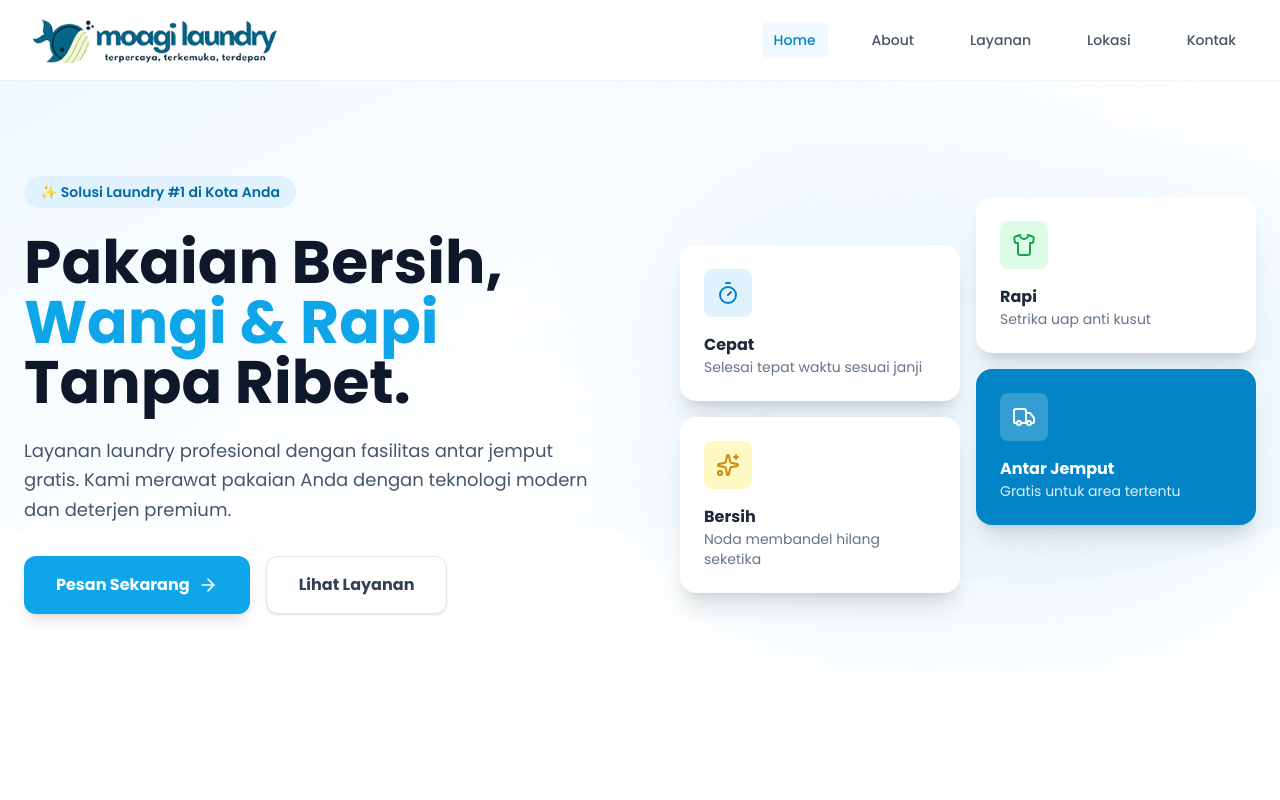
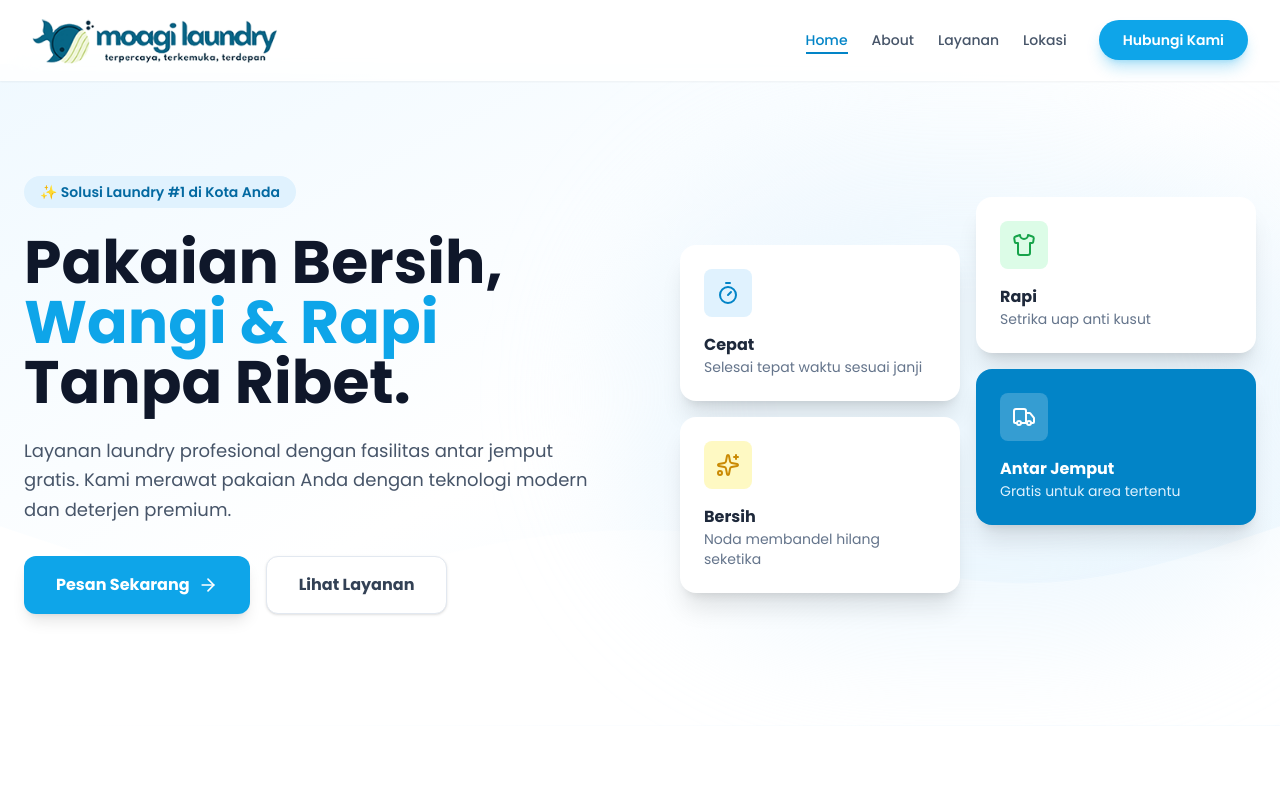
Before and after one commit to ravelaproduct/moagi, a React (Vite) app: page / in a window 1280 px wide. Shown: the top 800 px of the page. Built offline with nearby package versions, Linux system fonts and the light colour scheme.

Commit message:
refactor: redesign the navbar

```diff
--- a/src/components/Navbar.jsx
+++ b/src/components/Navbar.jsx
@@ -12,7 +12,7 @@ const Navbar = () => {
         { name: 'About', path: '/about' },
         { name: 'Layanan', path: '/layanan' },
         { name: 'Lokasi', path: '/lokasi' },
-        { name: 'Kontak', path: '/kontak' },
+        // Kontak removed from here to be handled separately as A CTA
     ];
 
     const isActive = (path) => {
@@ -21,38 +21,50 @@ const Navbar = () => {
     };
 
     return (
-        <nav className="fixed w-full z-50 bg-white/90 backdrop-blur-md shadow-sm">
+        <nav className={`fixed w-full z-50 transition-all duration-300 ${isOpen ? 'bg-white' : 'bg-white/80 backdrop-blur-lg'
+            } border-b border-white/20 shadow-sm`}>
             <div className="max-w-7xl mx-auto px-4 sm:px-6 lg:px-8">
                 <div className="flex items-center justify-between h-20">
+                    {/* Logo Section */}
                     <div className="flex-shrink-0 flex items-center">
-                        <Link to="/" className="flex items-center gap-2">
-                            <img className="h-12 w-auto" src={Logo} alt="Moagi Laundry" />
+                        <Link to="/" className="flex items-center gap-2 group">
+                            <img className="h-12 w-auto transition-transform duration-300 group-hover:scale-105" src={Logo} alt="Moagi Laundry" />
                         </Link>
                     </div>
 
                     {/* Desktop Menu */}
-                    <div className="hidden md:block">
-                        <div className="ml-10 flex items-baseline space-x-8">
+                    <div className="hidden md:flex items-center space-x-8">
+                        <div className="flex items-baseline space-x-6">
                             {navLinks.map((link) => (
                                 <Link
                                     key={link.name}
                                     to={link.path}
-                                    className={`px-3 py-2 rounded-md text-sm font-medium transition-colors duration-200 ${isActive(link.path)
-                                        ? 'text-sky-600 bg-sky-50'
-                                        : 'text-slate-600 hover:text-sky-500 hover:bg-sky-50/50'
-                                        }`}
+                                    className={`relative text-sm font-medium transition-colors duration-300 ${isActive(link.path)
+                                            ? 'text-sky-600'
+                                            : 'text-slate-600 hover:text-sky-600'
+                                        } group`}
                                 >
                                     {link.name}
+                                    <span className={`absolute -bottom-1 left-0 h-0.5 bg-sky-600 transition-all duration-300 ${isActive(link.path) ? 'w-full' : 'w-0 group-hover:w-full'
+                                        }`}></span>
                                 </Link>
                             ))}
                         </div>
+
+                        {/* CTA Button */}
+                        <Link
+                            to="/kontak"
+                            className="bg-sky-500 hover:bg-sky-600 text-white px-6 py-2.5 rounded-full text-sm font-semibold transition-all duration-300 shadow-lg shadow-sky-500/30 hover:shadow-sky-500/40 transform hover:-translate-y-0.5"
+                        >
+                            Hubungi Kami
+                        </Link>
                     </div>
 
                     {/* Mobile menu button */}
                     <div className="md:hidden">
                         <button
                             onClick={() => setIsOpen(!isOpen)}
-                            className="inline-flex items-center justify-center p-2 rounded-md text-slate-600 hover:text-sky-600 focus:outline-none"
+                            className="inline-flex items-center justify-center p-2 rounded-md text-slate-600 hover:text-sky-600 hover:bg-sky-50 focus:outline-none transition-colors"
                         >
                             {isOpen ? <X className="h-6 w-6" /> : <Menu className="h-6 w-6" />}
                         </button>
@@ -61,25 +73,33 @@ const Navbar = () => {
             </div>
 
             {/* Mobile Menu */}
-            {isOpen && (
-                <div className="md:hidden bg-white border-t border-slate-100">
-                    <div className="px-2 pt-2 pb-3 space-y-1 sm:px-3">
+            <div className={`md:hidden overflow-hidden transition-all duration-300 ease-in-out ${isOpen ? 'max-h-96 opacity-100' : 'max-h-0 opacity-0'
+                }`}>
+                <div className="bg-white px-4 pt-2 pb-6 space-y-2 border-t border-slate-100 shadow-lg">
                     {navLinks.map((link) => (
                         <Link
                             key={link.name}
                             to={link.path}
                             onClick={() => setIsOpen(false)}
-                                className={`block px-3 py-2 rounded-md text-base font-medium ${isActive(link.path)
+                            className={`block px-3 py-3 rounded-lg text-base font-medium transition-colors ${isActive(link.path)
                                     ? 'text-sky-600 bg-sky-50'
-                                    : 'text-slate-600 hover:text-sky-500 hover:bg-sky-50'
+                                    : 'text-slate-600 hover:text-sky-600 hover:bg-gray-50'
                                 }`}
                         >
                             {link.name}
                         </Link>
                     ))}
+                    <div className="pt-4 px-3">
+                        <Link
+                            to="/kontak"
+                            onClick={() => setIsOpen(false)}
+                            className="block w-full text-center bg-sky-500 hover:bg-sky-600 text-white px-4 py-3 rounded-xl font-semibold transition-colors shadow-md"
+                        >
+                            Hubungi Kami
+                        </Link>
                     </div>
                 </div>
-            )}
+            </div>
         </nav>
     );
 };
```
Also changed, not shown: model.png (added). Lines whose indentation alone changed are shown as unchanged.
